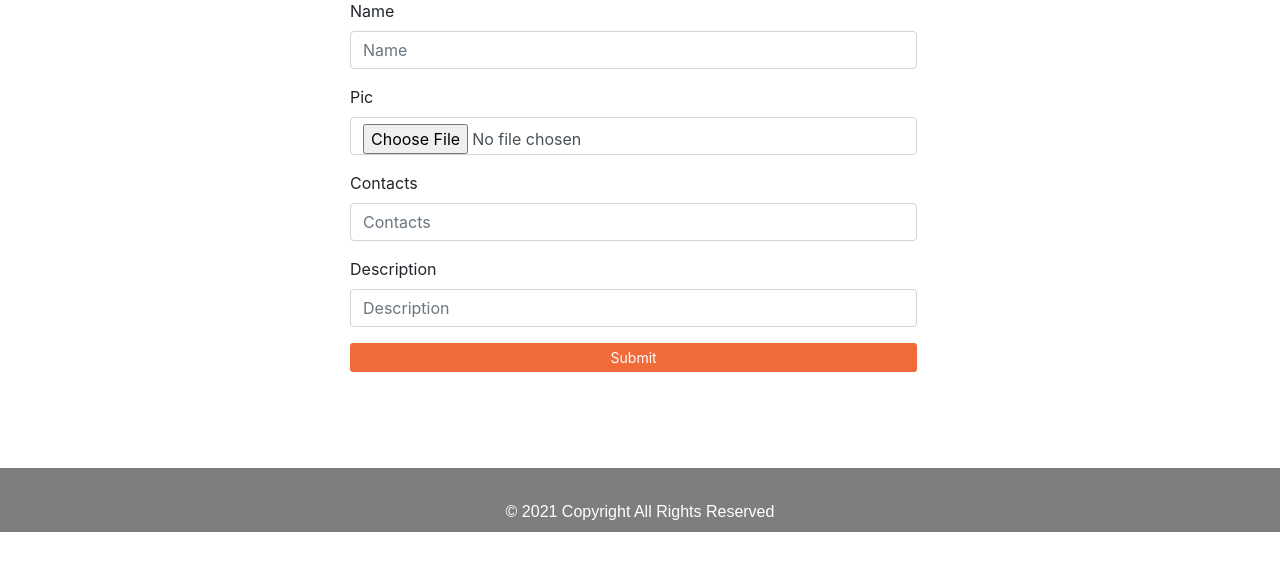
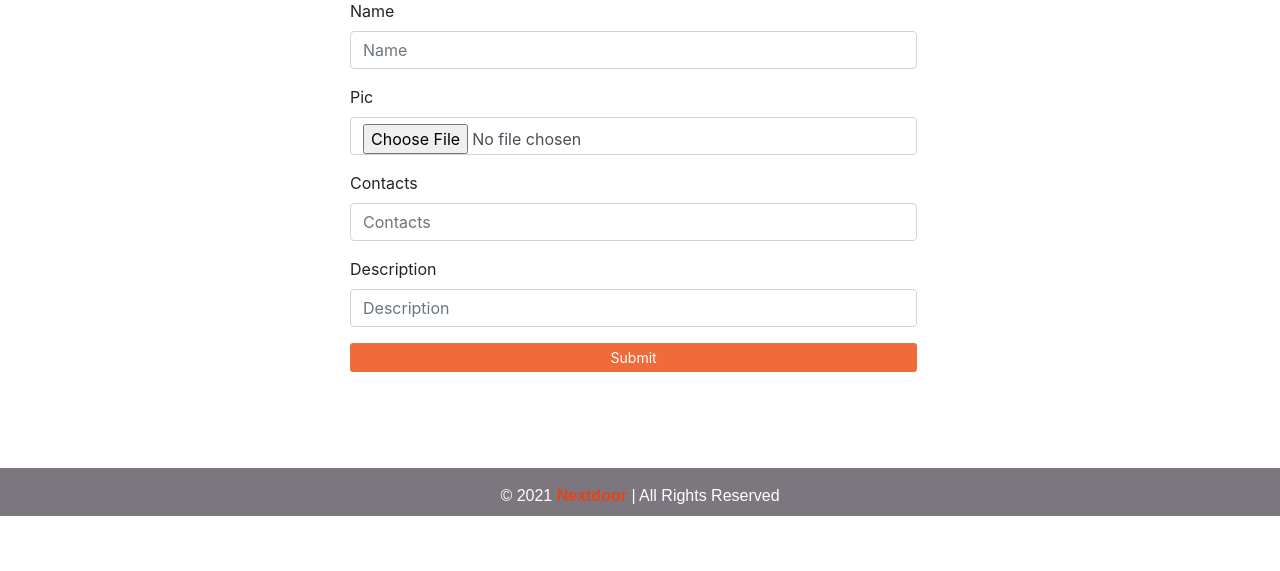
Before and after one commit to demarillacizere/nextdoor, a Django app: page /newbusiness/ in a window 1280 px wide. Shown: the part 168-739 px from the top of the page. Run offline with Django 3.2, Linux system fonts and the light colour scheme; some libraries are stand-ins or nearby versions.

Commit message:
modified the footer

```diff
--- a/nextdoor/templates/footer.html
+++ b/nextdoor/templates/footer.html
@@ -9,8 +9,8 @@
     margin-top:80px;
   }
   </style>
-<footer class="page-footer font-small pt-4" style="background-color: #807d81;color: white;font-family:Arial, Helvetica, sans-serif">
-    <div class="footer-copyright text-center py-2">© 2021 Copyright <span style="color: white;">All Rights Reserved</span>
+<footer class="page-footer font-small pt-2" style="background-color: #7c767e;color: white;font-family:Arial, Helvetica, sans-serif">
+    <div class="footer-copyright text-center py-2">© 2021 <span style='color:rgb(230, 68, 19); font-weight:bold;'>Nextdoor</span> <span style="color: white;"> | All Rights Reserved</span>
     </div>
 
   </footer>
```
